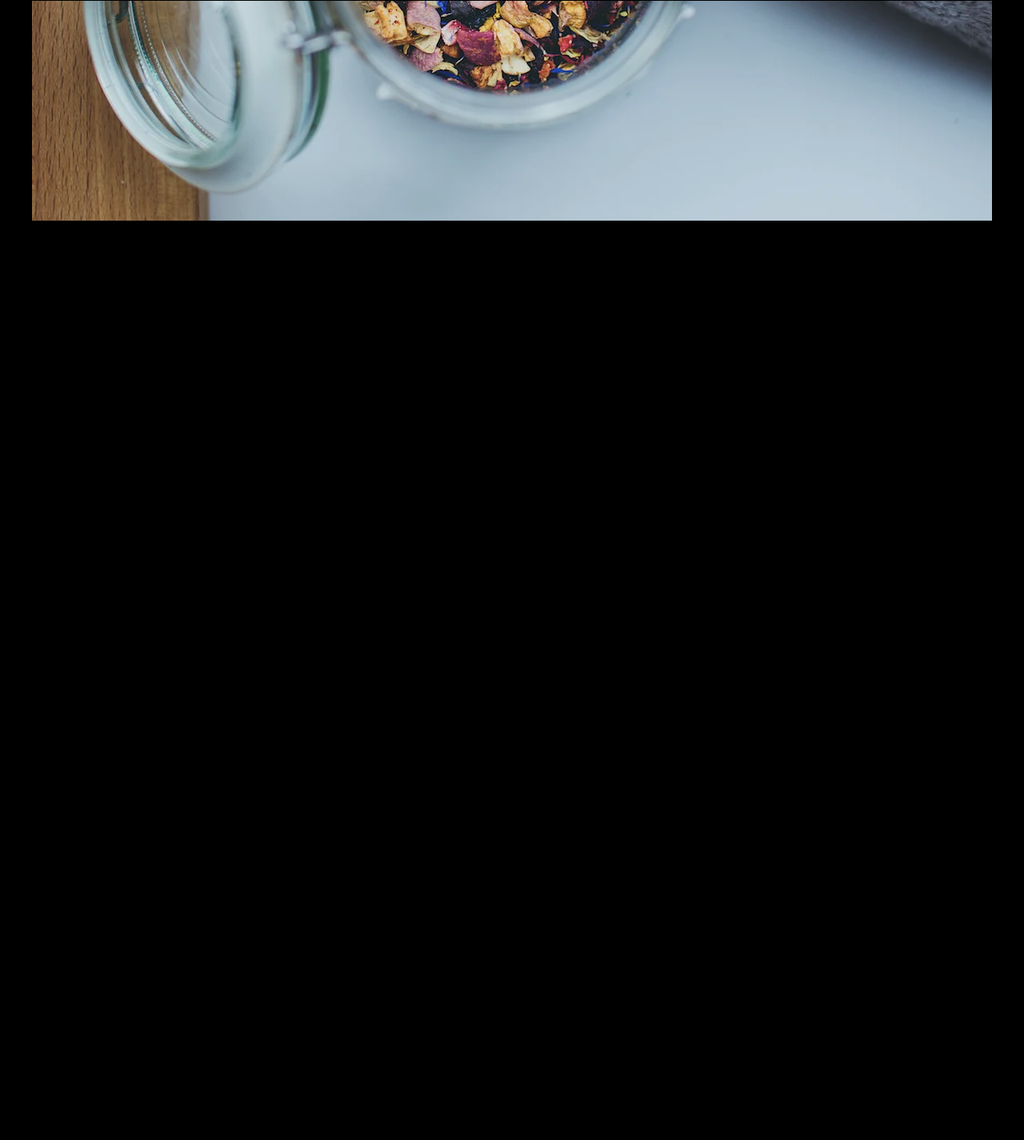
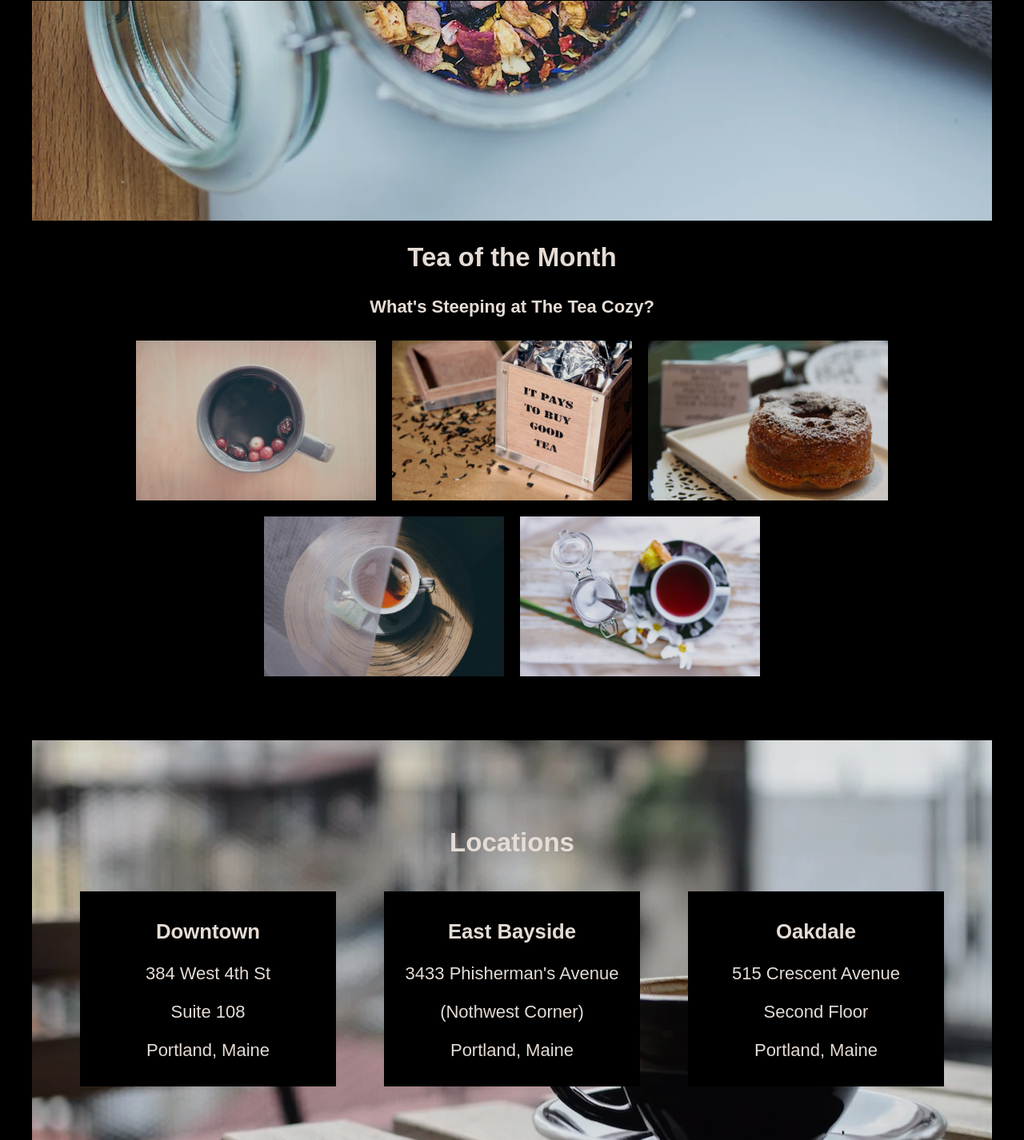
Before and after one commit to miller2590/Flex-Practice, a plain HTML site: page index.html in a window 1280 px wide. Shown: the part 494-1920 px from the top of the page at 80% size. Before the commit the page ends 800 px from the top, so only its background shows below. Drawn offline with Linux system fonts and the light colour scheme.

Commit message:
added Location section

```diff
--- a/index.html
+++ b/index.html
@@ -15,20 +15,59 @@
         <nav class="navbar">
             <img class="teaCozy" src="/resources/images/img-tea-cozy-logo.webp">
             <div class="nav-links">
-                <a class="nav-item" href="">Mission</a>
-                <a class="nav-item" href="">Featured Tea</a>
-                <a class="nav-item" href="">Locations</a>
+                <a class="nav-item" href="#mission-block">Mission</a>
+                <a class="nav-item" href="#tea-block">Featured Tea</a>
+                <a class="nav-item" href="#location-block">Locations</a>
             </div>
         </nav>
     </header>
 
-    <section class="mission">
+    <section class="mission" id="mission-block">
         <div class="mission-statement">
             <h2>Our Mission</h2>
             <h4>Hadpicked, Artisanally Curated, Free Range, Sustainable, Small Batch, Fair Trade, Organic Tea</h4>
         </div>
     </section>
 
+    <section class="tea-of-month" id="tea-block">
+        <h2>Tea of the Month</h2>
+        <h4>What's Steeping at The Tea Cozy?</h4>
+    </section>
+
+    <section class="tea-gallery">
+        <img src="/resources/images/img-berryblitz.webp">
+        <img src="/resources/images/img-spiced-rum.webp">
+        <img src="/resources/images/img-donut.webp">
+        <img src="/resources/images/img-myrtle-ave.webp">
+        <img src="/resources/images/img-bedford-bizarre.webp">
+    </section>
+
+    <section class="location-container" id="location-block">
+        <div class="location-header">
+            <h2><strong>Locations</strong></h2>
+        </div>
+        <div class="card-container">
+            <div class="card">
+                <h3><strong>Downtown</strong></h3>
+                <p>384 West 4th St</p>
+                <p>Suite 108</p>
+                <p>Portland, Maine</p>
+            </div>
+            <div class="card">
+                <h3><strong>East Bayside</strong></h3>
+                <p>3433 Phisherman's Avenue</p>
+                <p>(Nothwest Corner)</p>
+                <p>Portland, Maine</p>
+            </div>
+            <div class="card">
+                <h3><strong>Oakdale</strong></h3>
+                <p>515 Crescent Avenue</p>
+                <p>Second Floor</p>
+                <p>Portland, Maine</p>
+            </div>
+        </div>
+    </section>
+
     <script src="/resources/main.js" async defer></script>
   </body>
 </html>
--- a/resources/css/styles.css
+++ b/resources/css/styles.css
@@ -4,7 +4,7 @@ body {
     color: seashell;
     background-color: black;
     opacity: 0.9;
-    margin: 0;
+    margin: auto;
     padding: 0;
 }
 
@@ -16,6 +16,7 @@ body {
     border-bottom: 1px solid seashell;
     position: fixed;
     width: 100%;
+    z-index: 1;
     background-color: black;
 }
 
@@ -55,3 +56,64 @@ body {
     width: 1200px;
     text-emphasis: bold;
 }
+
+.tea-of-month {
+    position: relative;
+    text-align: center;
+    top: 70px;
+    text-emphasis: bold;
+}
+
+.tea-of-month h4 {
+    padding-bottom: 60px;
+}
+
+.tea-gallery {
+    display: flex;
+    flex-wrap: wrap;
+    margin: auto;
+    justify-content: center;
+    width: 1200px;
+    padding-bottom: 70px;
+}
+
+.tea-gallery img {
+    padding: 10px;
+    height: 200px;
+    width: 300px;
+}
+
+.location-container {
+    display: flex;
+    flex-flow: row wrap;
+    justify-content: center;
+    align-content: center;
+    height: 500px;
+    width: 1200px;
+    background-image: url(/resources/images/img-locations-background.webp);
+    background-position: center;
+    background-size: cover;
+    margin: auto;
+
+}
+
+.card-container {
+    display: inline-flex;
+    width: 100%;
+    justify-content: space-evenly;
+    align-items: center;
+}
+
+.card {
+    text-align: center;
+    background-color: black;
+    width: 300px;
+    opacity: 1;
+    padding: 10px;
+}
+
+.location-header {
+    width: 100%;
+    text-align: center;
+    margin: 15px auto;
+}
```
